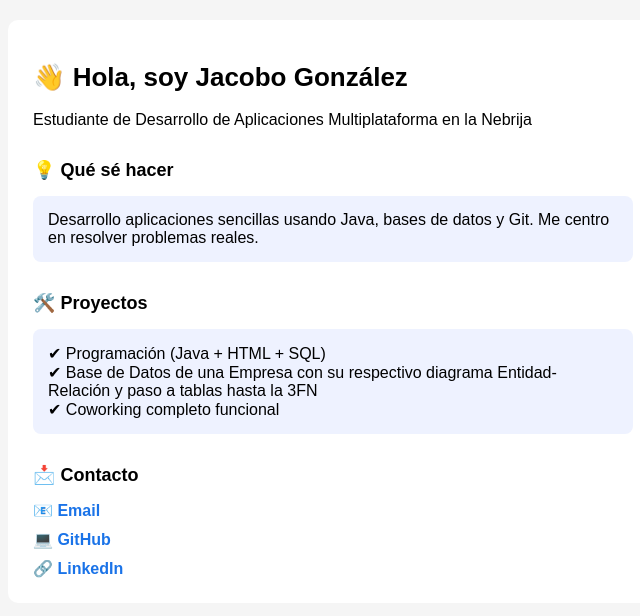
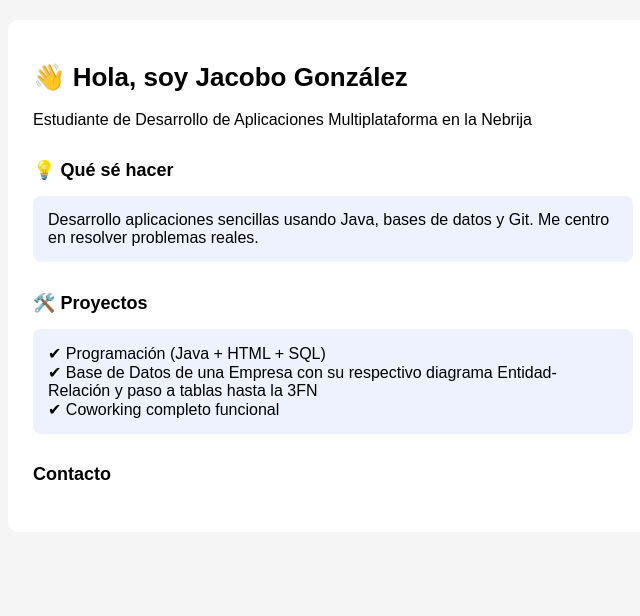
Before and after one commit to jacobogonzhern/Feria-Empleo, a plain HTML site: page index.html in a window 1280 px wide. Shown: the whole page, without its empty margins (307-947 px from the left). Drawn offline with Linux system fonts and the light colour scheme.

Commit message:
Update index.html

```diff
--- a/index.html
+++ b/index.html
@@ -60,10 +60,10 @@
       ✔ Coworking completo funcional
     </div>
 
-    <h2>📩 Contacto</h2>
-    <a href="mailto:jacobo.gonz.hern@gmail.com">📧 Email</a>
-    <a href="https://github.com/jacobogonzhern">💻 GitHub</a>
-    <a href="www.linkedin.com/in/jacobo-gonzalez-hernandez-39753739b">🔗 LinkedIn</a>
+    <h2> Contacto</h2>
+    <h3  jacobo.gonz.hern@gmail.com 📩Gmail </h3>
+    <h4 https://github.com/jacobogonzhern💻 GitHub</h4>
+    <h5 www.linkedin.com/in/jacobo-gonzalez-hernandez-39753739b🔗 LinkedIn</h5>
   </div>
 </body>
 </html>
```
